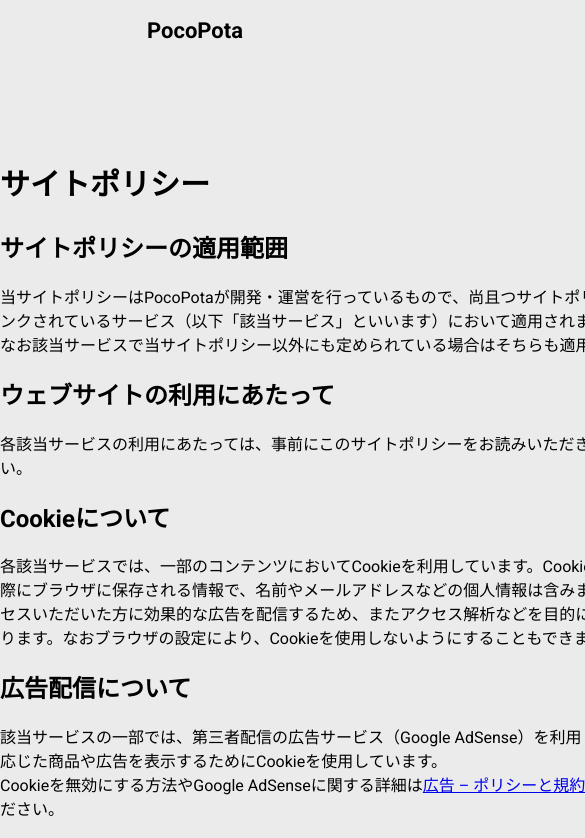
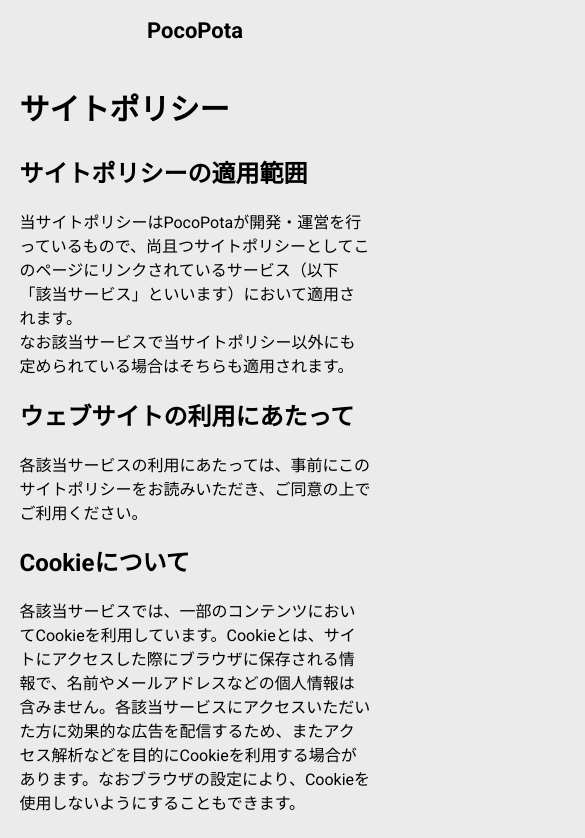
Before and after one commit to PocoPota/pocopota.com, a Next.js app: page /sitepolicy in a window 390 px wide. Shown: the top 838 px of the page, 585 px wide, since content can reach past the window. Built offline with nearby package versions, Linux system fonts and the light colour scheme.

Commit message:
Add files via upload

```diff
--- a/styles/Home.module.scss
+++ b/styles/Home.module.scss
@@ -445,4 +445,11 @@
             }
         }
     }
+    .article {
+        article {
+            width: 90%;
+            margin: 0 auto;
+        }
+        margin-bottom: 100px;
+    }
 }
```
